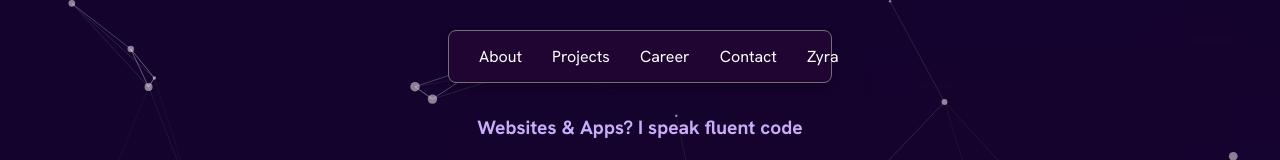
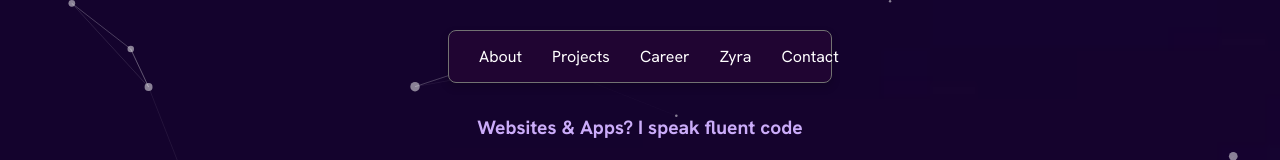
Before and after one commit to EmersonNog/Portfolio, a React (Create React App) app: page / in a window 1280 px wide. Shown: the top 160 px of the page. Built offline with nearby package versions, Linux system fonts and the light colour scheme; no server answers.

Commit message:
feat: add new carrer + alter order of cyra and contact in navbar

```diff
--- a/src/Components/Email/Email.jsx
+++ b/src/Components/Email/Email.jsx
@@ -1,8 +1,6 @@
 import { useState } from "react";
 import emailjs from "@emailjs/browser";
-import { ToastContainer, toast } from "react-toastify";
-import "react-toastify/dist/ReactToastify.css";
-import "@fortawesome/fontawesome-free/css/all.min.css";
+import { toast } from "react-toastify";
 import "./Email.css";
 
 function Email() {
@@ -46,7 +44,6 @@ function Email() {
   }
 
   return (
-    <>
     <form className="form" onSubmit={sendEmail}>
       <label htmlFor="">Name</label>
       <input
@@ -78,8 +75,6 @@ function Email() {
         Send Feedback <i className="fas fa-arrow-right arrow-icon"></i>
       </button>
     </form>
-      <ToastContainer />
-    </>
   );
 }
 
--- a/src/Components/Navbar/Navbar.jsx
+++ b/src/Components/Navbar/Navbar.jsx
@@ -16,14 +16,15 @@ const Navbar = () => {
       <div className="nav-item" onClick={() => scrollToSection("career")}>
         Career
       </div>
+
+      <div className="nav-item" onClick={() => scrollToSection("zyra-title")}>
+        Zyra
+      </div>
       <div
         className="nav-item"
         onClick={() => scrollToSection("email-container")}
       >
         Contact
-      </div>
-      <div className="nav-item" onClick={() => scrollToSection("zyra-title")}>
-        Zyra
       </div>
     </div>
   );
--- a/src/Components/Particles/ParticleScreen.jsx
+++ b/src/Components/Particles/ParticleScreen.jsx
@@ -59,7 +59,7 @@ function ParticleScreen() {
           number: {
             density: {
               enable: true,
-              area: 900,
+              area: 1200,
             },
             value: 80,
           },
--- a/src/Components/TimelineComponent/TimelineComponent.jsx
+++ b/src/Components/TimelineComponent/TimelineComponent.jsx
@@ -7,6 +7,7 @@ import AnimatedSection from "../Animate/Animate";
 import Certare from "../../Assets/Images/logos/certare.jpg";
 import Facepe from "../../Assets/Images/logos/facepe.png";
 import Fapepi from "../../Assets/Images/logos/fapepi.png";
+import America from "../../Assets/Images/logos/america.png";
 import "react-vertical-timeline-component/style.min.css";
 import "./TimelineComponent.css";
 
@@ -29,13 +30,21 @@ function TimelineComponent() {
       keyWords: ["Innovation", "Development", "Data Science"],
     },
     {
-      date: "March 2024 - June 204",
+      date: "March 2024 - June 2024",
       title:
         "Foundation for the Support of Science and Technology of the State of Pernambuco",
       description:
         "I worked on developing a Web GIS platform that provides predictive analyses of risk areas by integrating data from satellite images, sensors, government information, and drones. The goal is to prevent and manage crises related to heavy rainfall in urban slopes.",
       icon: Facepe,
       keyWords: ["Innovation", "Development", "Web GIS"],
+    },
+    {
+      date: "December 2024 - the moment",
+      title: "America Drugstores",
+      description:
+        "I developed a delivery application for pharmaceutical products, incorporating multiple pharmacy branches. The app includes route integration, real-time mapping, and was built with a custom API to handle logistics, user interactions, and seamless data synchronization across all units.",
+      icon: America,
+      keyWords: ["Development", "Mobile", "Delivery", "Mapping", "API"],
     },
   ];
 
--- a/src/Pages/Home/Home.jsx
+++ b/src/Pages/Home/Home.jsx
@@ -13,6 +13,8 @@ import Contact from "../Contact/Contact";
 import "./Home.css";
 import "slick-carousel/slick/slick.css";
 import "slick-carousel/slick/slick-theme.css";
+import { ToastContainer } from "react-toastify";
+import "react-toastify/dist/ReactToastify.css";
 
 function Home() {
   return (
@@ -30,6 +32,7 @@ function Home() {
         <Tecnologies />
         <Footer />
       </div>
+      <ToastContainer />
     </div>
   );
 }
```
Also changed, not shown: src/Assets/Images/logos/america.png (added). Lines whose indentation alone changed are shown as unchanged.
